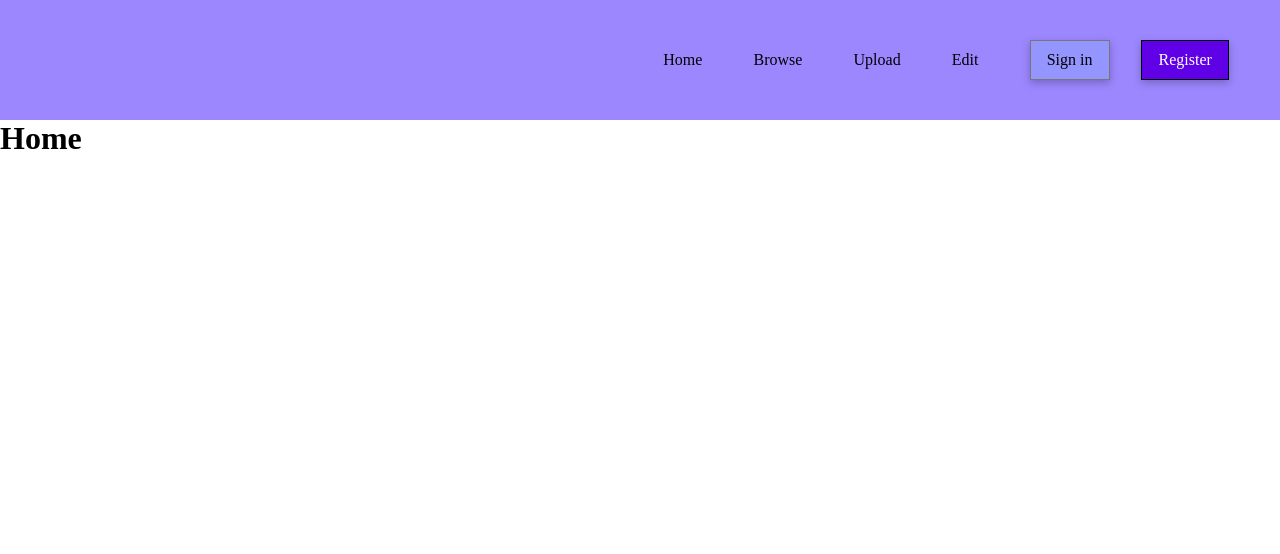
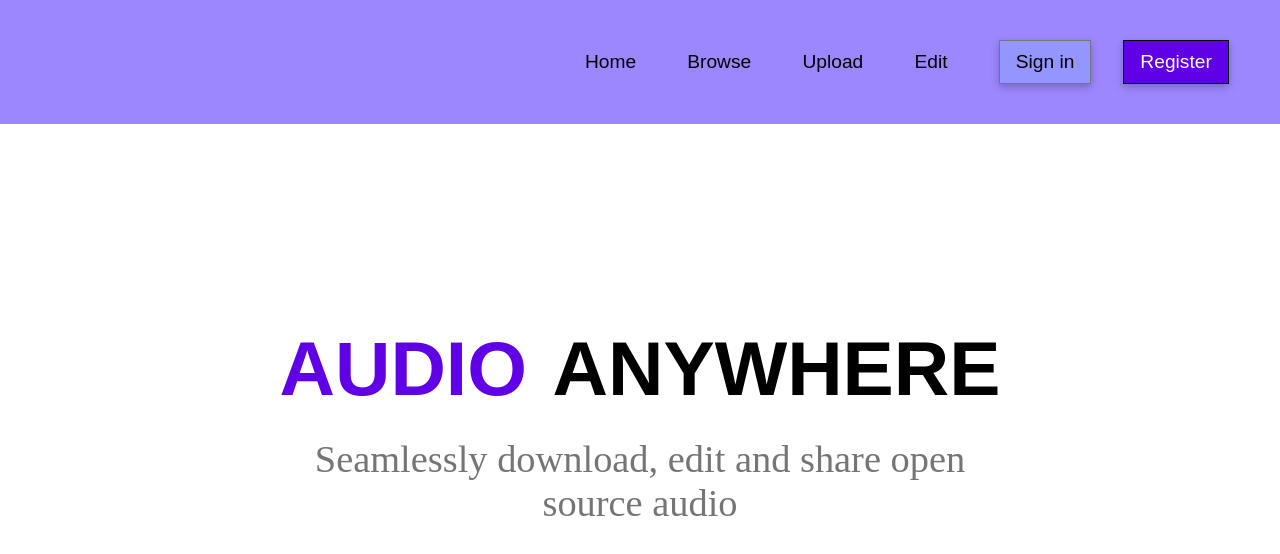
Before and after one commit to SuvrayanBandyopadhyay/AlgoRhythm, a React app in the folder client/: page / in a window 1280 px wide. Built offline with nearby package versions, Linux system fonts and the light colour scheme.

Commit message:
Improved landing page

```diff
--- a/client/src/Components/Header/Header.js
+++ b/client/src/Components/Header/Header.js
@@ -1,4 +1,5 @@
 import React,{useState} from 'react';
+import { Outlet } from 'react-router-dom';
 
 function Header()
 {
@@ -28,8 +29,8 @@ function Header()
     flexDirection: "row",
     justifyContent: "flex-end",
     alignItems: "center",
-
-
+    //Font family
+    fontFamily:"Arial",
   };
 
   //The style of all the links
@@ -39,14 +40,10 @@ function Header()
     color:'black',
     marginRight:"2vw",
     marginLeft:"2vw",
-  fontSize:"100%",
-
-
+    fontSize:"120%",
   };
   const signin =
   {
-
-
 
     backgroundColor:" rgba(148, 149, 255, 1)",
     marginRight:"0.5vw",
@@ -62,6 +59,7 @@ function Header()
     //Font
     textDecoration:'none',
     color:'black',
+    fontSize:"120%",
 
     borderColor:"rgba(118, 118, 118, 1)",
     borderWidth:"1px",
@@ -83,9 +81,10 @@ function Header()
     paddingTop:"1.25vh",
     paddingBottom:"1.25vh",
 
-   //Font color
+    //Font
     color:"rgba(255,255,255,1)",
     textDecoration:'none',
+    fontSize:"120%",
 
     //Border
     borderStyle:"solid",
@@ -119,7 +118,6 @@ function Header()
         >
           Sign in
         </div>
-
       </a>
 
 
@@ -135,6 +133,11 @@ function Header()
       </a>
     </header>
 
+
+
+
+
+
    </>
  );
 
--- a/client/src/Pages/Home.js
+++ b/client/src/Pages/Home.js
@@ -1,6 +1,63 @@
 //Definition for the home page
-const Home = ()=>{
-    return <h1>Home</h1>
+function Home()
+{
+    //For the bold text container
+    const boldContainer =
+    {
+
+        marginTop:"25vh",
+        display:"flex",
+        justifyContent:"center",
+        fontFamily:"Arial",
+        fontWeight:"550",
+        fontSize:"6vw",
+    }
+
+    //Text definitions
+    const boldText1 =
+    {
+        color:"rgba(96, 0, 230, 1)",
+
+
+    }
+
+
+    const boldText2 =
+    {
+        color:"rgba(0, 0, 0, 1)",
+        marginLeft:"2vw",
+
+    }
+
+    const subtitle1 =
+    {
+        wordWrap:"break-word",
+        textAlign:"Center",
+        color:"rgba(117, 117, 117, 1)",
+        fontSize:"3vw",
+        marginTop:"3vh",
+
+        marginLeft:"22vw",
+
+        marginRight:"22vw",
+    }
+
+    return(
+        <>
+        <div style={boldContainer}>
+            <div style = {boldText1}>
+                AUDIO
+            </div>
+            <div style = {boldText2}>
+                ANYWHERE
+            </div>
+        </div>
+
+        <div style={subtitle1}>
+            Seamlessly download, edit and share open source audio
+        </div>
+        </>
+    )
 }
 
 export default Home
--- a/client/src/Pages/Layout.js
+++ b/client/src/Pages/Layout.js
@@ -7,7 +7,10 @@ export default function Layout()
         <>
         <Header/>
 
+        {/*Additional content which changes from page to page*/}
+        <div>
         <Outlet/>
+        </div>
         </>
     )
 }
--- a/client/src/index.css
+++ b/client/src/index.css
@@ -1,5 +1,6 @@
 *
 {
+
     margin:0;
     padding:0;
 }
```
Lines whose indentation alone changed are shown as unchanged.
